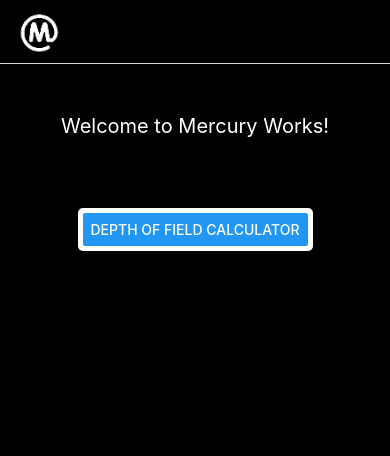
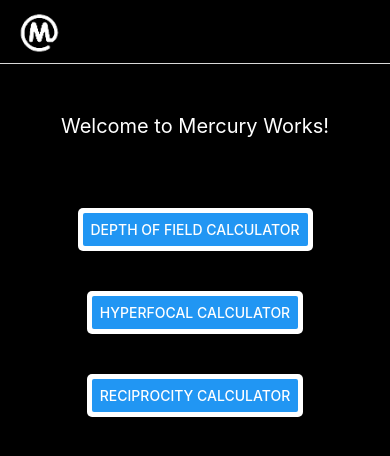
Before and after one commit to e-brent/Mercury-Mobile-App, a React Native app in the folder MercuryMobileApp/: screen / in a window 390 px wide. Shown: the top 456 px of the page. Built offline with nearby package versions, Linux system fonts and the light colour scheme.

Commit message:
started working on reciprocity calculator in new file, testing out to see feasibility of moving other code to separate files

```diff
--- a/MercuryMobileApp/App.js
+++ b/MercuryMobileApp/App.js
@@ -2,11 +2,12 @@
 import {NavigationContainer} from '@react-navigation/native';
 import {createNativeStackNavigator} from '@react-navigation/native-stack';
 
-//import { StatusBar } from 'expo-status-bar';
 import { StyleSheet, Text, View, Button, SafeAreaView, Image} from 'react-native';
 import { SelectList } from 'react-native-dropdown-select-list'; //might be using?? maybe not, still figuring out best way to do forms
 import SegmentedControlTab from "react-native-segmented-control-tab";
-//import FontAwesome, { SolidIcons, RegularIcons, BrandIcons } from 'react-native-fontawesome';
+
+import ReciprocityScreen from './screens/reciprocityCalculator';
+
 
 //All lens data
 const lensData = [
@@ -144,6 +145,11 @@
           //options={{ headerShown: false}}
         />
 
+        <Stack.Screen
+          name="ReciprocityScreen"
+          component={ReciprocityScreen}
+        />
+
         {/* can add more pages here as they're made */}
 
       </Stack.Navigator>
@@ -160,6 +166,12 @@
   )
 }
 
+const Menu = () => {
+  return (
+    <Text></Text>
+  )
+}
+
 // Home screen of app
 const HomeScreen = ({navigation}) => {
   return(
@@ -168,7 +180,21 @@
       <View style={homeStyle.button}>
         <Button
           title= "Depth of field calculator"
-          onPress={() => navigation.navigate("DOFScreen", {tab: 0, lensName: initDOFScreenParams[0], baseName: initDOFScreenParams[1], spacerName: initDOFScreenParams[2], DOFresults: false, boltResult: boltResponse, subjDistResult: subjectDistResponse, f22Result: f22Response, f16Result: f16Response, f8Result: f8Response, fStop: 'F-22'})}
+          onPress={() => navigation.navigate("DOFScreen", {tab: 0, lensName: initDOFScreenParams[0], baseName: initDOFScreenParams[1], spacerName: initDOFScreenParams[2], DOFResults: false})}
+        />
+      </View>
+
+      <View style={homeStyle.button}>
+        <Button
+          title= "Hyperfocal calculator"
+          onPress={() => navigation.navigate("DOFScreen", {tab: 1, lensName: initDOFScreenParams[0], hyperfocalResults: false, fStop: 'F-22'})}
+        />
+      </View>
+
+      <View style={homeStyle.button}>
+        <Button
+          title= "Reciprocity calculator"
+          onPress={() => navigation.navigate("ReciprocityScreen")}
         />
       </View>
 
@@ -293,7 +319,7 @@
 
 
   //KEEP WORKING HERE NEXT TIME!!!!!!!!!!!!!!!!!!!!!!!!!!!!!!!!!!!!!!!!!!!!!!!!!!!!!!!!!!!!!!!!!!!!!!!!!!!!!!!!!!!!!!!!!!!!!!!!!!!
-  const calculateHyperfocus = () =>{
+  const calculateHyperfocal = () =>{
     showHyperfocalResult = true;
     showDOFResult = false;
 
@@ -440,7 +466,7 @@
         {selectedIndex==1 && (<Button
           title= "Calculate Hyperfocal"
           //onPress={() => navigation.push("DOFScreen", {lensName: selectedLens, baseName: selectedBase, spacerName: selectedSpacer})}
-          onPress={() => calculateHyperfocus()}
+          onPress={() => calculateHyperfocal()}
         />)}
       </View>)}
 
--- /dev/null
+++ b/MercuryMobileApp/screens/reciprocityCalculator.js
@@ -0,0 +1,47 @@
+import * as React from 'react';
+import { StyleSheet, View , Text, SafeAreaView } from 'react-native';
+
+const filmStock = [
+    {key: '1', value: 'Color negative'},
+    {key: '2', value: 'Fuji Provia F (RDP III)'},
+    {key: '3', value: 'Fuji Velvia, 64T'},
+    {key: '4', value: 'Fuji Acros (I, II)'},
+    {key: '5', value: 'Kodak Ektachrome E100'},
+    {key: '6', value: 'Kodak Tri-X, Plus-X'},
+    {key: '7', value: 'Kodak TMAX'},
+    {key: '8', value: 'Ilford HP5+, XP2, Pan F'},
+    {key: '9', value: 'Ilford FP4+, Delta 100'},
+    {key: '10', value: 'Ilford Delta 400'}
+];
+
+export default function ReciprocityScreen(){
+
+    const [selectedFilm, setSelectedFilm] = React.useState('');
+
+    return (
+        <SafeAreaView style={reciprocityStyle.container}>
+            <Text style={reciprocityStyle.text}>Reciprocity Screen</Text>
+        </SafeAreaView>
+    )
+}
+
+
+const reciprocityStyle = StyleSheet.create({
+    container: {
+      flex: 1,
+      backgroundColor: 'black',
+      alignItems: 'center',
+      justifyContent: 'tops',
+    },
+    text: {
+      color: 'white',
+      margin: 5,
+      fontSize: 20,
+    },
+    button: {
+      backgroundColor: 'white',
+      padding: 5,
+      margin: 20,
+      borderRadius: 5,
+    }
+  });
```
Also changed, not shown: MercuryMobileApp/images/menuDots.png (added), MercuryMobileApp/images/menuHamburger.png (added).
